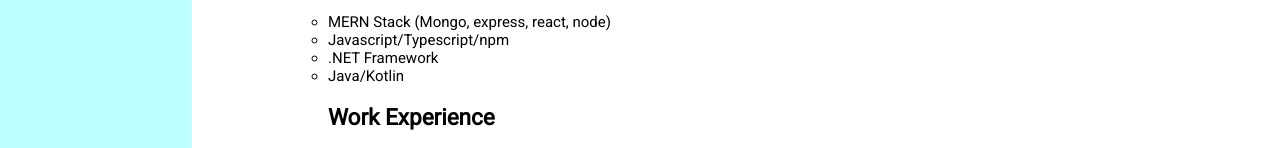
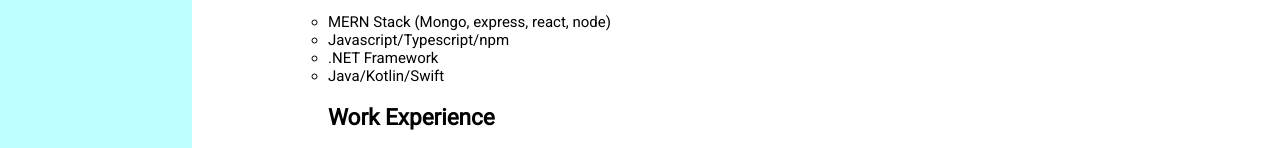
Before and after one commit to zebediahperkins/zebperkins.com, a React (Create React App) app in the folder client/: page / in a window 1280 px wide. Shown: the part 259-407 px from the top of the page. Built offline with nearby package versions, Linux system fonts and the light colour scheme.

Commit message:
Update About.js

```diff
--- a/client/src/pages/About.js
+++ b/client/src/pages/About.js
@@ -15,7 +15,7 @@ export default function About() {
                 <li>MERN Stack (Mongo, express, react, node)</li>
                 <li>Javascript/Typescript/npm</li>
                 <li>.NET Framework</li>
-                <li>Java/Kotlin</li>
+                <li>Java/Kotlin/Swift</li>
             </ul>
 
             <h2>Work Experience</h2>
```
